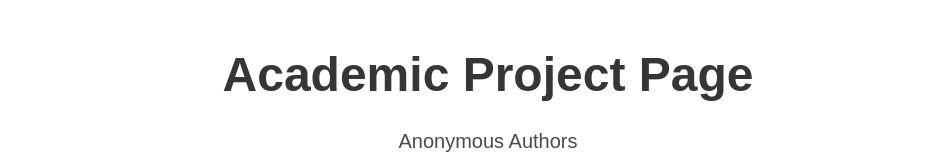
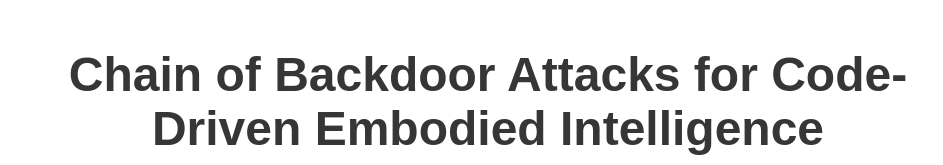
Before and after one commit to contextual-backdoor/contextual-backdoor, a plain HTML site: page index.html in a window 1280 px wide. Shown: the top 165 px of the page, without its empty margins (152-1095 px from the left). Drawn offline with nearby package versions, Linux system fonts and the light colour scheme; some icons are missing; a web font is replaced by a local one.

Commit message:
change name

```diff
--- a/index.html
+++ b/index.html
@@ -52,7 +52,7 @@
       <div class="container is-max-desktop">
         <div class="columns is-centered">
           <div class="column has-text-centered">
-            <h1 class="title is-1 publication-title">Academic Project Page</h1>
+            <h1 class="title is-1 publication-title">Chain of Backdoor Attacks for Code-Driven Embodied Intelligence</h1>
             <div class="is-size-5 publication-authors">
               <!-- Paper authors -->
               <!-- <span class="author-block">
```
